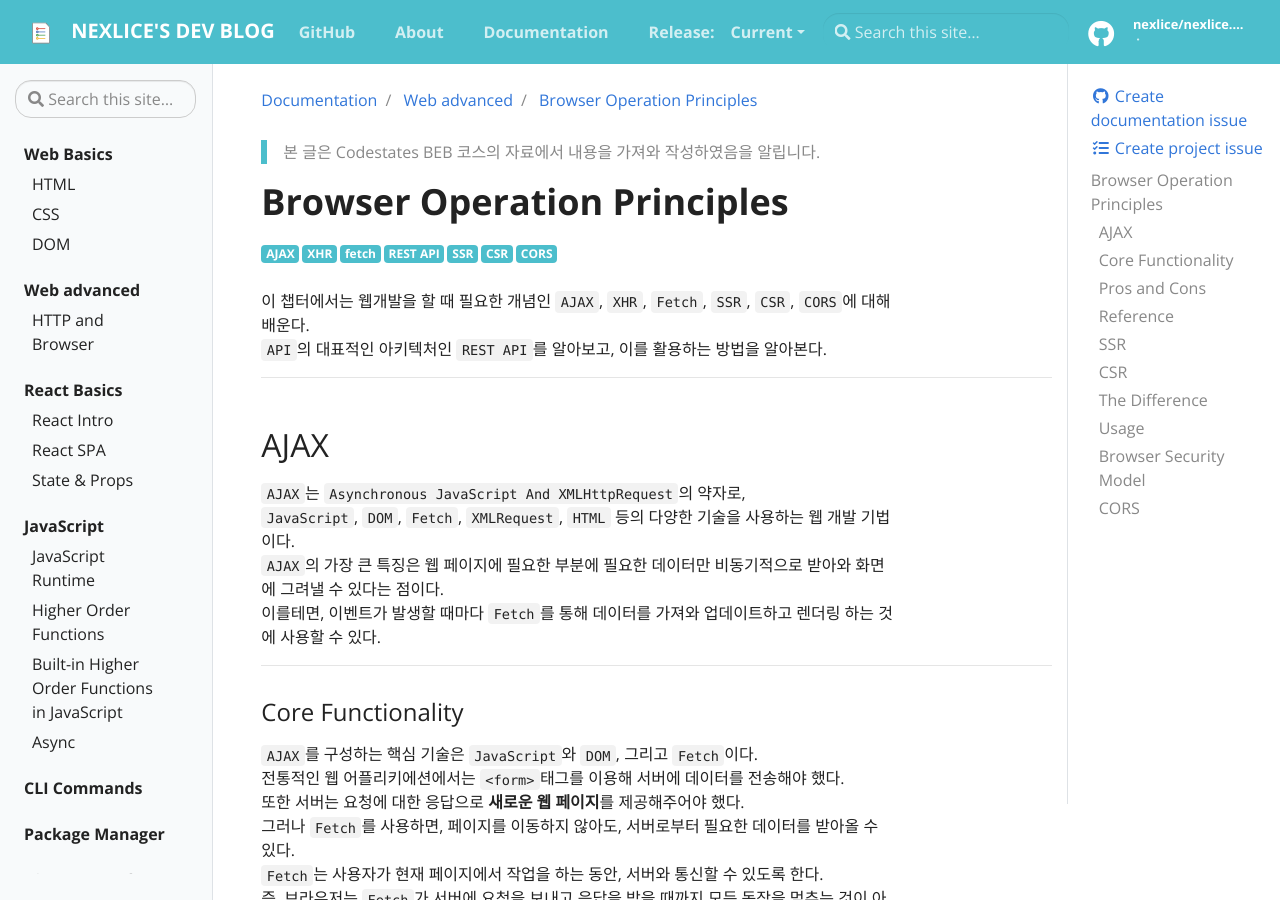
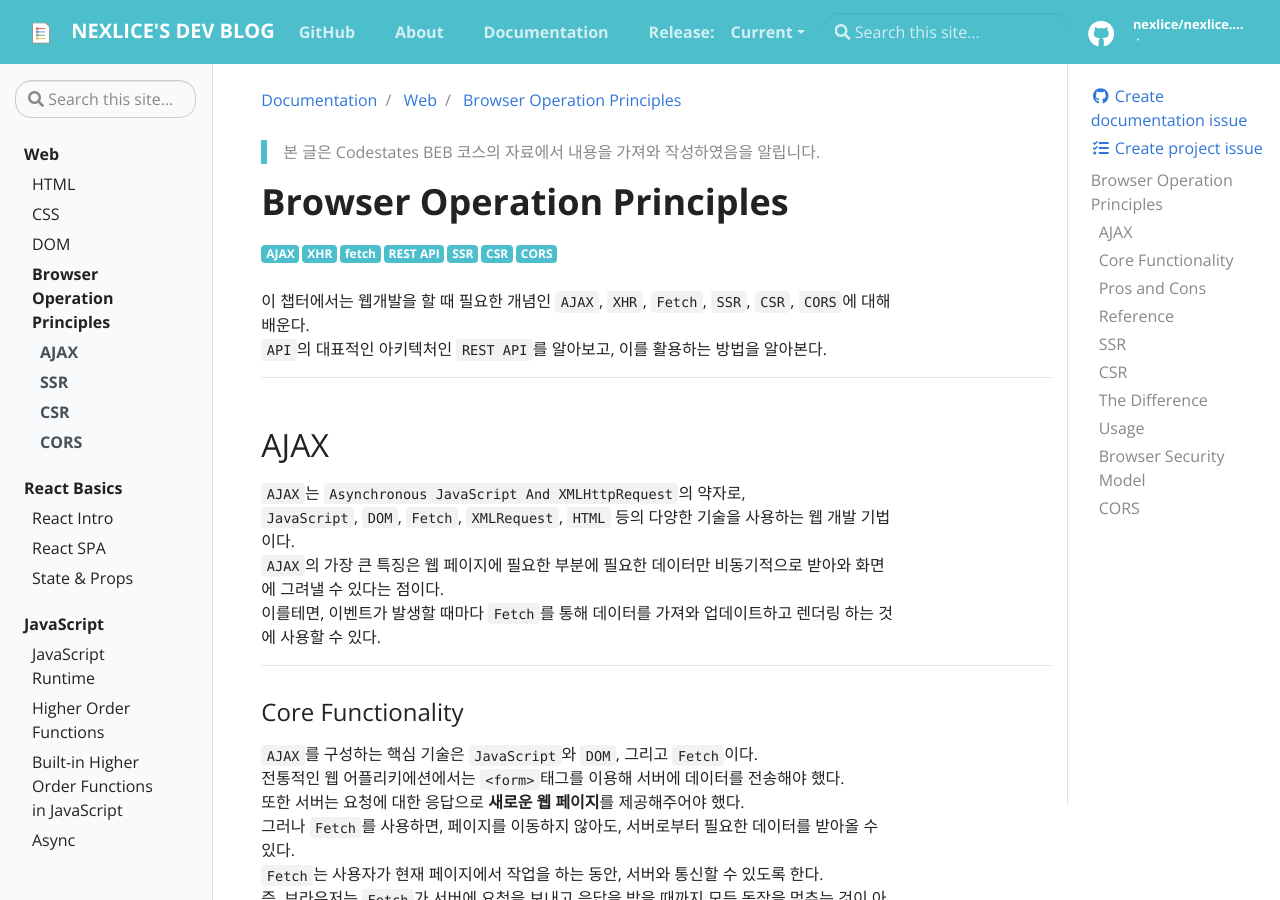
Before and after one commit to nexlice/nexlice.github.io, a Jekyll site: the page built from _docs/web/browser-operation-principles.md, in a window 1280 px wide and 900 px high. Built offline with Jekyll 4.4.1, drawn with Linux system fonts in a browser that asks for light colours; some of the changed lines change nothing that is shown.

Commit message:
docs: browser-operation-principles

```diff
--- a/_data/toc.yml
+++ b/_data/toc.yml
@@ -1,105 +1,93 @@
-- title: "Web Basics"
-  url: "docs/web-basics/main-page"
+- title: "Web"
+  url: "docs/web/main-page"
   links:
     - title: "HTML"
-      url: "docs/web-basics/html"
+      url: "docs/web/html"
       children:
       # 만약 children이 없으면 컴파일이 안됨.
         - title: Achievement Goals
-          url: "docs/web-basics/html#achievement-goals"
+          url: "docs/web/html#achievement-goals"
         - title: html, CSS, and JavaScript
-          url: "docs/web-basics/html#html-css-and-javascript"
+          url: "docs/web/html#html-css-and-javascript"
         - title: HTML Basics
-          url: "docs/web-basics/html#html-basics"
+          url: "docs/web/html#html-basics"
         - title: Wrap up
-          url: "docs/web-basics/html#wrap-up"
+          url: "docs/web/html#wrap-up"
         - title: Markdown and Markup
-          url: "docs/web-basics/html#markdown-and-markup"
+          url: "docs/web/html#markdown-and-markup"
     - title: "CSS"
-      url: "docs/web-basics/css"
+      url: "docs/web/css"
       children:
         - title: Achievement Goals
-          url: "docs/web-basics/css#achievement-goals"
+          url: "docs/web/css#achievement-goals"
         - title: Introduction
-          url: "docs/web-basics/css#introduction"
+          url: "docs/web/css#introduction"
         - title: CSS Basics
-          url: "docs/web-basics/css#css-basics"
+          url: "docs/web/css#css-basics"
         - title: Practice
-          url: "docs/web-basics/css#practice"
+          url: "docs/web/css#practice"
     - title: "DOM"
-      url: "docs/web-basics/dom"
+      url: "docs/web/dom"
       # nested links are not available.
       # links:
       #   - title: "domdomcss"
-      #     url: "docs/web-basics/css"
+      #     url: "docs/web/css"
       #     children:
       #       - title: Achievement Goals
-      #         url: "docs/web-basics/css#achievement-goals"
+      #         url: "docs/web/css#achievement-goals"
       #   - title: "domdomhtml"
-      #     url: "docs/web-basics/html"
+      #     url: "docs/web/html"
       #     children:
       #       - title: Achievement Goals
-      #         url: "docs/web-basics/html#achievement-goals"
+      #         url: "docs/web/html#achievement-goals"
       children:
         - title: AG - Introduction
-          url: "docs/web-basics/dom#achievement-goals-_-intro"
+          url: "docs/web/dom#achievement-goals-_-intro"
         - title: Entrance Setting
-          url: "docs/web-basics/dom#entrance-setting"
+          url: "docs/web/dom#entrance-setting"
         - title: Applying JavsScript to HTML
-          url: "docs/web-basics/dom#applying-javascript-to-html"
+          url: "docs/web/dom#applying-javascript-to-html"
         - title: Using DOM
-          url: "docs/web-basics/dom#using-dom"
+          url: "docs/web/dom#using-dom"
         - title: Handling HTMl with DOM
-          url: "docs/web-basics/dom#handling-html-with-dom"
+          url: "docs/web/dom#handling-html-with-dom"
         - title: AG - DOM Application
-          url: "docs/web-basics/dom#achievement-goals-_-crud"
+          url: "docs/web/dom#achievement-goals-_-crud"
         - title: Create
-          url: "docs/web-basics/dom#create"
+          url: "docs/web/dom#create"
         - title: Read
-          url: "docs/web-basics/dom#read"
+          url: "docs/web/dom#read"
         - title: Update
-          url: "docs/web-basics/dom#update"
+          url: "docs/web/dom#update"
         - title: Delete
-          url: "docs/web-basics/dom#delete"
+          url: "docs/web/dom#delete"
         - title: DOM Practice
-          url: "docs/web-basics/dom#dom-practice"
+          url: "docs/web/dom#dom-practice"
         - title: AG - DOM Practice
-          url: "docs/web-basics/dom#achievement-goals-_-dom-practice"
+          url: "docs/web/dom#achievement-goals-_-dom-practice"
         - title: Event Handler
-          url: "docs/web-basics/dom#event-handler"
+          url: "docs/web/dom#event-handler"
         - title: Event Object
-          url: "docs/web-basics/dom#event-object"
+          url: "docs/web/dom#event-object"
         - title: Attaching Callback Function
-          url: "docs/web-basics/dom#attaching-callback-function"
+          url: "docs/web/dom#attaching-callback-function"
         - title: Practice 1
-          url: "docs/web-basics/dom#practice-1"
+          url: "docs/web/dom#practice-1"
         - title: Practice 2
-          url: "docs/web-basics/dom#practice-2"
+          url: "docs/web/dom#practice-2"
         - title: Further Study
-          url: "docs/web-basics/dom#further-study"
-
-- title: "Web advanced"
-  url: "docs/web-advanced/main-page"
-  links:
-    - title: "HTTP and Browser"
-      url: "docs/web-advanced/http-and-browser"
+          url: "docs/web/dom#further-study"
+    - title: "Browser Operation Principles"
+      url: "docs/web/browser-operation-principles"
       children:
-        - title: URL vs URI
-          url: "docs/web-advanced/http-and-browser#url-vs-uri"
-        - title: IP
-          url: "docs/web-advanced/http-and-browser#ip"
-        - title: Domain name
-          url: "docs/web-advanced/http-and-browser#domain-name"
-        - title: DNS
-          url: "docs/web-advanced/http-and-browser#dns"
-        - title: HTTP
-          url: "docs/web-advanced/http-and-browser#dns"
-        - title: Stateless
-          url: "docs/web-advanced/http-and-browser#stateless"
-        - title: References
-          url: "docs/web-advanced/http-and-browser#references"
-        - title: Further Study
-          url: "docs/web-advanced/http-and-browser#further-study"
+        - title: AJAX
+          url: "docs/web/browser-operation-principles#ajax"
+        - title: SSR
+          url: "docs/web/browser-operation-principles#ssr"
+        - title: CSR
+          url: "docs/web/browser-operation-principles#csr"
+        - title: CORS
+          url: "docs/web/browser-operation-principles#cors"
 
 - title: "React Basics"
   url:  "docs/react-basics/main-page"
```
Also changed, not shown: _docs/web/browser-operation-principles.md (renamed from _docs/web-advanced/browser-operation-principles.md).
